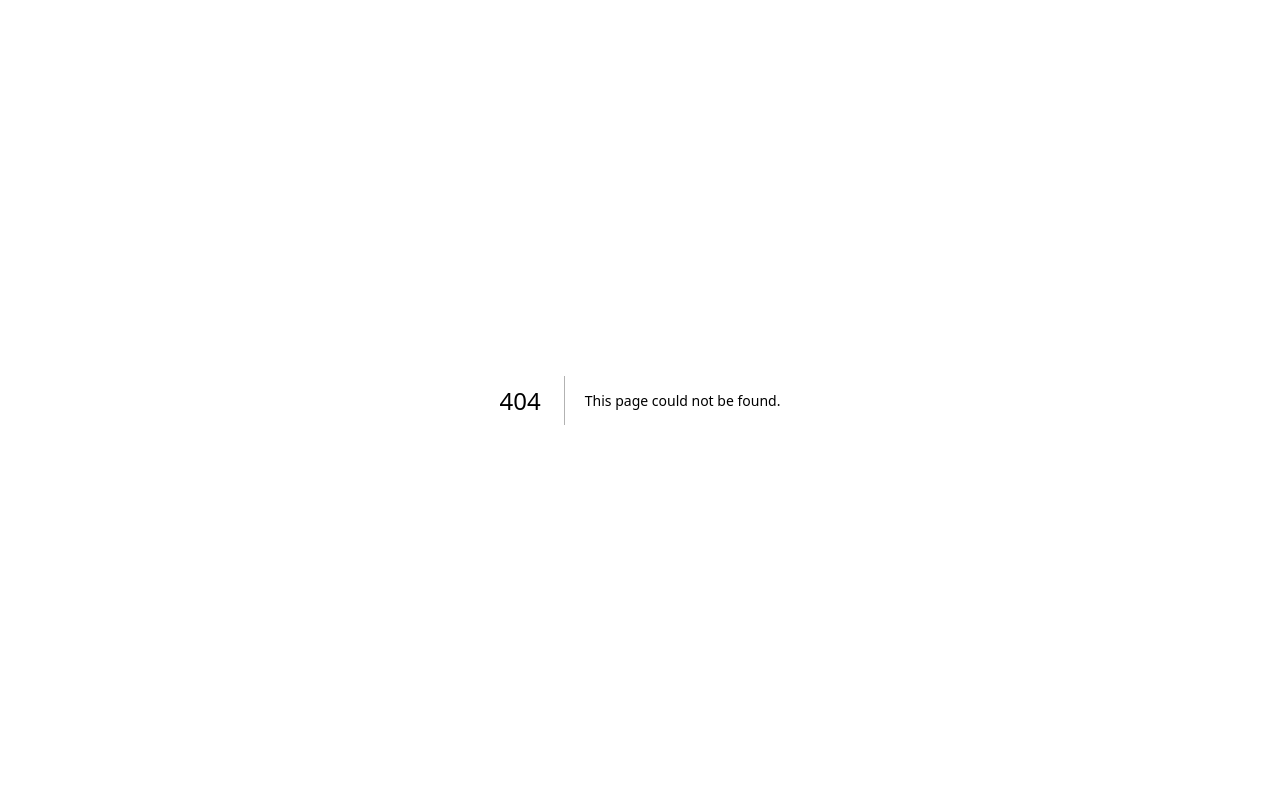
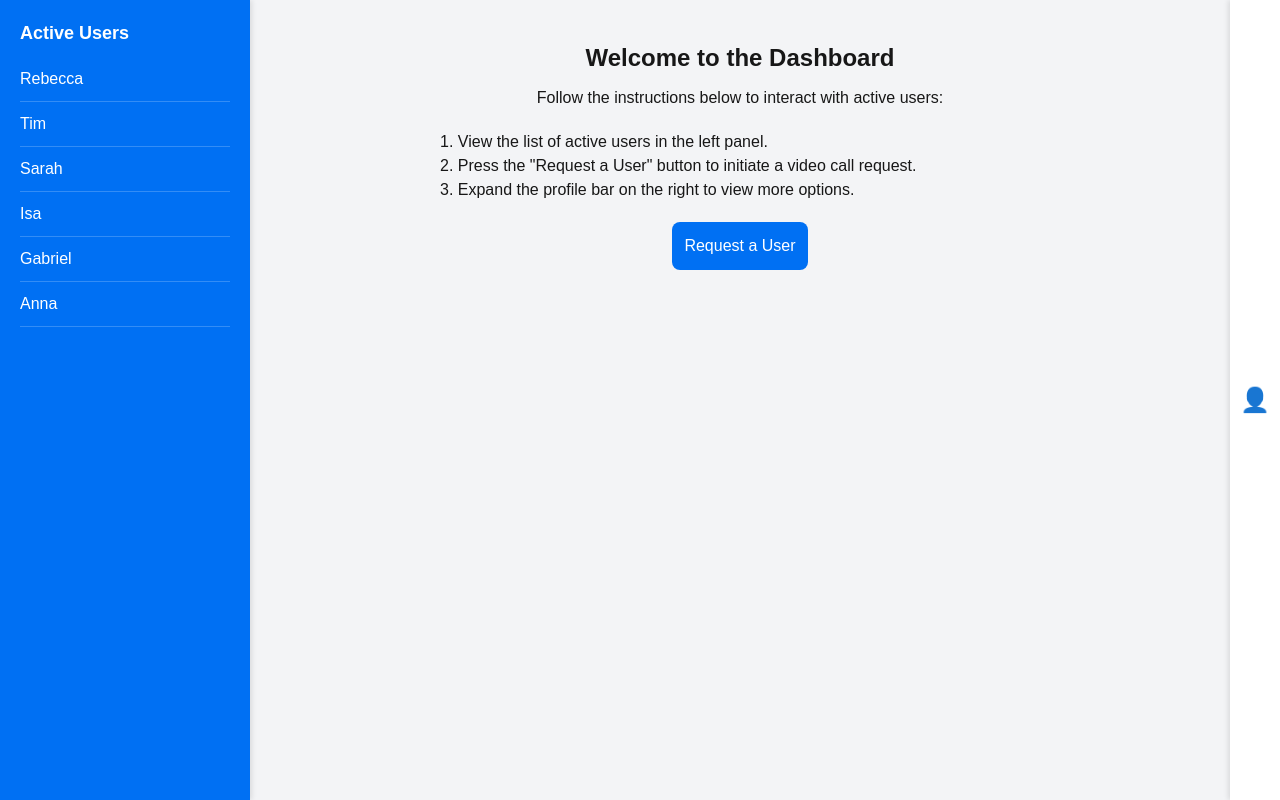
Before and after one commit to rebeccaborissova/tech-interview-buddy, a Next.js app in the folder frontend/code-connect/: page /dashboard in a window 1280 px wide. Before the commit this address had no page. Built offline with nearby package versions, Linux system fonts and the light colour scheme.

Commit message:
feat/initial dashboard creation with no styling

```diff
--- /dev/null
+++ b/frontend/code-connect/src/app/dashboard/Dashboard.module.css
@@ -0,0 +1,171 @@
+/* General Layout */
+.container {
+    display: flex;
+    height: 100vh;
+    background: #f3f4f6;
+  }
+
+  /* Left Panel */
+  .leftPanel {
+    width: 250px;
+    background: #0070f3;
+    color: #fff;
+    padding: 20px;
+    box-shadow: 2px 0 5px rgba(0, 0, 0, 0.1);
+  }
+
+  .panelTitle {
+    font-size: 18px;
+    font-weight: bold;
+    margin-bottom: 10px;
+  }
+
+  .userList {
+    list-style: none;
+    padding: 0;
+  }
+
+  .userListItem {
+    padding: 10px 0;
+    border-bottom: 1px solid rgba(255, 255, 255, 0.2);
+    cursor: pointer;
+    transition: background 0.3s;
+  }
+
+  .userListItem:hover {
+    background: rgba(255, 255, 255, 0.1);
+  }
+
+  /* Main Content */
+  .mainContent {
+    flex: 1;
+    padding: 40px;
+    text-align: center;
+    overflow-y: auto;
+  }
+
+  .instructionsTitle {
+    font-size: 24px;
+    font-weight: bold;
+    margin-bottom: 10px;
+  }
+
+  .instructionsText {
+    margin-bottom: 20px;
+  }
+
+  .instructionsList {
+    text-align: left;
+    margin: 0 auto 20px;
+    max-width: 600px;
+  }
+
+  .button {
+    padding: 12px;
+    background-color: #0070f3;
+    color: #fff;
+    border: none;
+    border-radius: 8px;
+    cursor: pointer;
+    font-size: 16px;
+    transition: background 0.3s;
+  }
+
+  .button:hover {
+    background-color: #005bb5;
+  }
+
+  /* Profile Bar */
+  .profileBar {
+    width: 50px;
+    background: #fff;
+    box-shadow: -2px 0 5px rgba(0, 0, 0, 0.1);
+    display: flex;
+    align-items: center;
+    justify-content: center;
+    flex-direction: column;
+    cursor: pointer;
+    transition: width 0.3s ease;
+  }
+
+  .profileBarExpanded {
+    width: 200px;
+    padding: 20px;
+  }
+
+  .profileIcon {
+    font-size: 24px;
+  }
+
+  .profileContent {
+    text-align: left;
+  }
+
+  .profileContentTitle {
+    font-size: 16px;
+    font-weight: bold;
+    margin-bottom: 10px;
+  }
+
+  .profileContentText {
+    font-size: 14px;
+  }
+
+  /* Popup Modal */
+  .popupOverlay {
+    position: fixed;
+    top: 0;
+    left: 0;
+    width: 100%;
+    height: 100%;
+    background: rgba(0, 0, 0, 0.5);
+    display: flex;
+    justify-content: center;
+    align-items: center;
+  }
+
+  .popup {
+    width: 400px;
+    background: #fff;
+    padding: 20px;
+    border-radius: 8px;
+    box-shadow: 0 4px 15px rgba(0, 0, 0, 0.2);
+    text-align: center;
+  }
+
+  .popupTitle {
+    font-size: 20px;
+    font-weight: bold;
+    margin-bottom: 10px;
+  }
+
+  .popupUserList {
+    list-style: none;
+    padding: 0;
+    margin-bottom: 10px;
+  }
+
+  .popupUserListItem {
+    padding: 10px;
+    cursor: pointer;
+    border-bottom: 1px solid #ddd;
+    transition: background 0.3s;
+  }
+
+  .popupUserListItem:hover {
+    background: #f3f4f6;
+  }
+
+  .popupCloseButton {
+    padding: 10px;
+    background-color: #0070f3;
+    color: #fff;
+    border: none;
+    border-radius: 5px;
+    cursor: pointer;
+    transition: background 0.3s;
+  }
+
+  .popupCloseButton:hover {
+    background-color: #005bb5;
+  }
--- /dev/null
+++ b/frontend/code-connect/src/app/dashboard/page.tsx
@@ -0,0 +1,99 @@
+"use client";
+
+import { useState } from "react";
+import styles from "./Dashboard.module.css";
+
+const Dashboard = () => {
+  const [isPopupOpen, setIsPopupOpen] = useState(false);
+  const [selectedUser, setSelectedUser] = useState<string | null>(null);
+  const [isProfileBarExpanded, setIsProfileBarExpanded] = useState(false);
+
+  const activeUsers = ["Rebecca", "Tim", "Sarah", "Isa", "Gabriel", "Anna"]; // dummy active users
+
+  const handleRequestUser = () => {
+    setIsPopupOpen(true);
+  };
+
+  const handleSelectUser = (user: string) => {
+    setSelectedUser(user);
+    setIsPopupOpen(false);
+  };
+
+  return (
+    <div className={styles.container}>
+      {/* Left Panel */}
+      <div className={styles.leftPanel}>
+        <h2 className={styles.panelTitle}>Active Users</h2>
+        <ul className={styles.userList}>
+          {activeUsers.map((user) => (
+            <li key={user} className={styles.userListItem}>
+              {user}
+            </li>
+          ))}
+        </ul>
+      </div>
+
+      {/* Main Content */}
+      <div className={styles.mainContent}>
+        <h1 className={styles.instructionsTitle}>Welcome to the Dashboard</h1>
+        <p className={styles.instructionsText}>
+          Follow the instructions below to interact with active users:
+        </p>
+        <ul className={styles.instructionsList}>
+          <li>1. View the list of active users in the left panel.</li>
+          <li>2. Press the "Request a User" button to initiate a video call request.</li>
+          <li>3. Expand the profile bar on the right to view more options.</li>
+        </ul>
+        <button onClick={handleRequestUser} className={styles.button}>
+          Request a User
+        </button>
+      </div>
+
+      {/* Profile Bar */}
+      <div
+        className={`${styles.profileBar} ${
+          isProfileBarExpanded ? styles.profileBarExpanded : ""
+        }`}
+        onClick={() => setIsProfileBarExpanded(!isProfileBarExpanded)}
+      >
+        <div className={styles.profileIcon}>👤</div>
+        {isProfileBarExpanded && (
+          <div className={styles.profileContent}>
+            <h3 className={styles.profileContentTitle}>User Profile</h3>
+            <p className={styles.profileContentText}>
+              Select options and manage your profile here.
+            </p>
+          </div>
+        )}
+      </div>
+
+      {/* Popup after pressing request user button*/}
+      {isPopupOpen && (
+        <div className={styles.popupOverlay}>
+          <div className={styles.popup}>
+            <h3 className={styles.popupTitle}>Request a Video Call</h3>
+            <ul className={styles.popupUserList}>
+              {activeUsers.map((user) => (
+                <li
+                  key={user}
+                  onClick={() => handleSelectUser(user)}
+                  className={styles.popupUserListItem}
+                >
+                  {user}
+                </li>
+              ))}
+            </ul>
+            <button
+              onClick={() => setIsPopupOpen(false)}
+              className={styles.popupCloseButton}
+            >
+              Close
+            </button>
+          </div>
+        </div>
+      )}
+    </div>
+  );
+};
+
+export default Dashboard;
```
